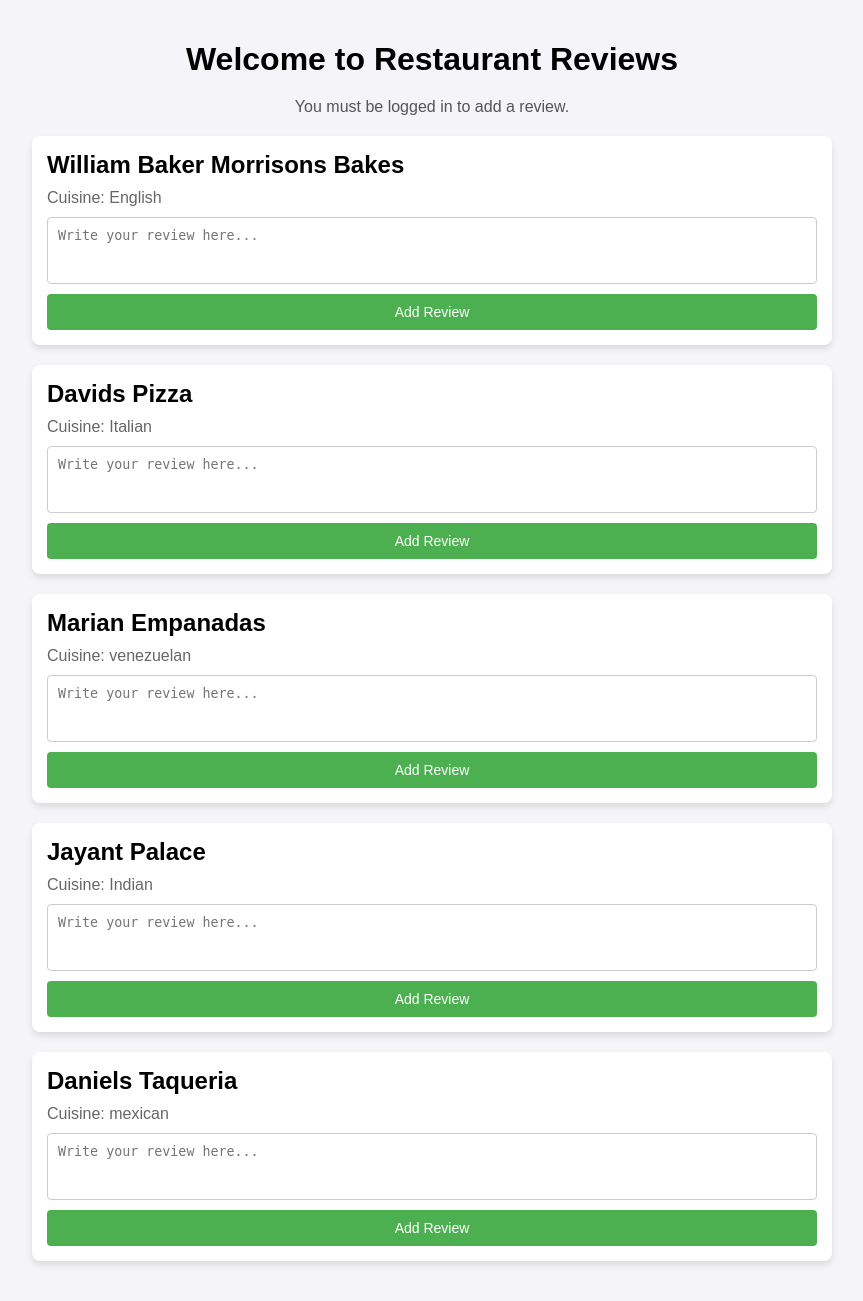
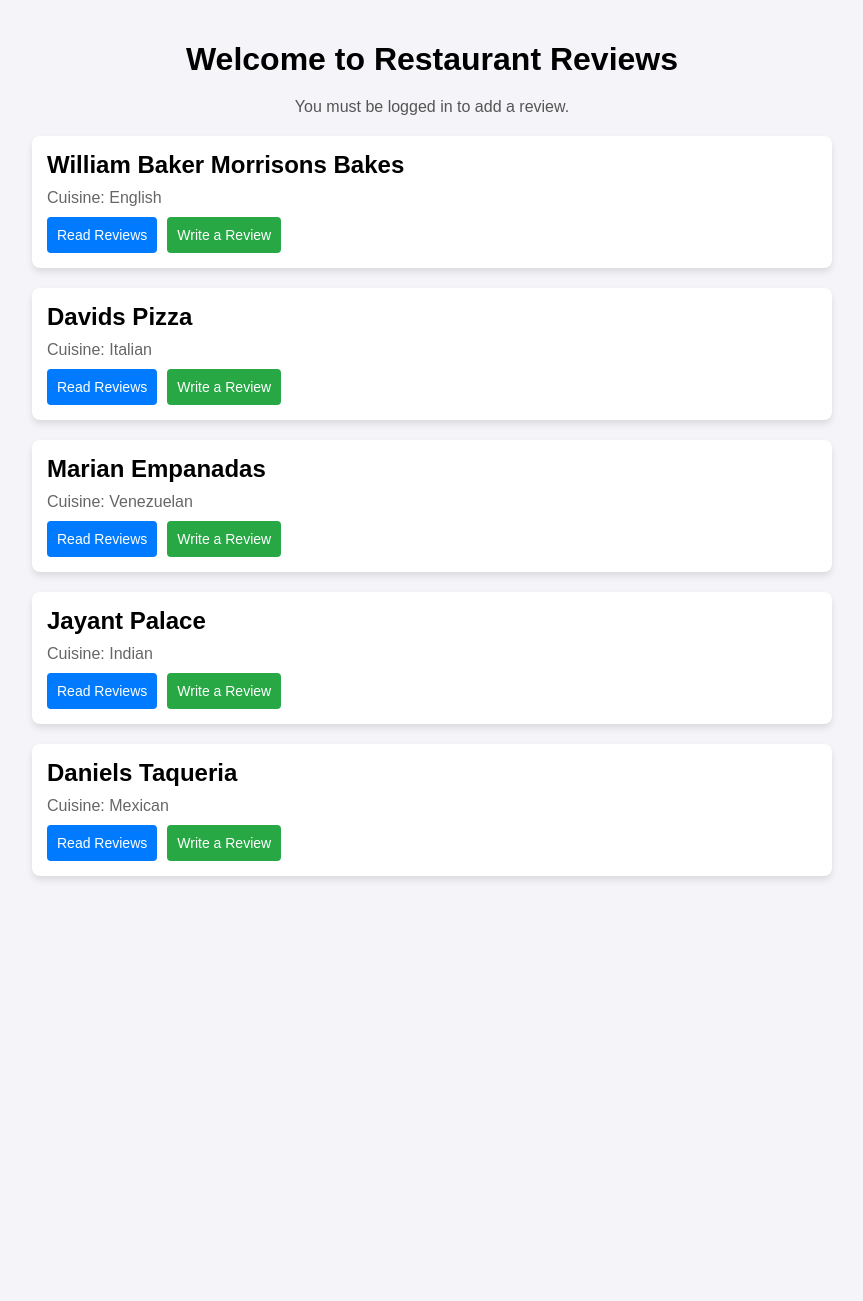
Before and after one commit to Rexusnat3/RestaurantReviewer, a Flask app: page /homepage in a window 1280 px wide. Shown: the whole page, without its empty margins (208-1071 px from the left). After the commit the page ends 880 px from the top, so only its background shows below. Run offline with Flask 3, Linux system fonts and the light colour scheme.

Commit message:
added some html stuff and some routes to add reviews

```diff
--- a/app.py
+++ b/app.py
@@ -1,6 +1,6 @@
 from flask import Flask, render_template, request, redirect, url_for, flash
 from flask_sqlalchemy import SQLAlchemy
-from flask_login import login_user, login_required, current_user
+from flask_login import login_user, login_required
 
 app = Flask(__name__)
 app.config['SQLALCHEMY_DATABASE_URI'] = 'sqlite:///users.sqlite'
@@ -13,25 +13,22 @@ class Restaurant(db.Model):
     name = db.Column(db.String(80))
     cuisine = db.Column(db.String(80))
     description = db.Column(db.String(80))
-
-
-# Defining the User model
-class User(db.Model):
-    id = db.Column(db.Integer, primary_key=True)
-    username = db.Column(db.String(80), nullable=False, unique=True)
-    password = db.Column(db.String(120), nullable=False, unique=True)
+    reviews = db.relationship('Review', backref='restaurant', lazy=True)
 
 
 # Define review model
 class Review(db.Model):
     id = db.Column(db.Integer, primary_key=True)
-    content = db.Column(db.String(500), nullable=False)
-    rating = db.Column(db.Integer, nullable=False)  # 1 to 5 scale
+    content = db.Column(db.Text, nullable=False)
+    rating = db.Column(db.Integer, nullable=False)
     restaurant_id = db.Column(db.Integer, db.ForeignKey('restaurant.id'), nullable=False)
-    user_id = db.Column(db.Integer, db.ForeignKey('user.id'), nullable=False)
 
-    restaurant = db.relationship('Restaurant', backref=db.backref('reviews', lazy=True))
-    user = db.relationship('User', backref=db.backref('reviews', lazy=True))
+
+# Define user model
+class User(db.Model):
+    id = db.Column(db.Integer, primary_key=True)
+    username = db.Column(db.String(80), nullable=False, unique=True)
+    password = db.Column(db.String(120), nullable=False, unique=True)
 
 
 @app.route('/register', methods=['GET', 'POST'])
@@ -69,36 +66,45 @@ def login():
     return render_template('login.html')  # Render login page for GET or failed login
 
 
-# Route to display the homepage of the project
+# Route to display the homepage
 @app.route('/homepage')
 def homepage():
     restaurants = Restaurant.query.all()
     return render_template('homepage.html', restaurants=restaurants)
 
 
-# Route to write a review for a specific restaurant
-@app.route('/restaurant/<int:restaurant_id>/review', methods=['GET', 'POST'])
-@login_required  # Make sure the user is logged in to write a review
-def write_review(restaurant_id):
+# Route to view restaurant details and its reviews
+@app.route('/restaurant/<int:restaurant_id>')
+def restaurant_details(restaurant_id):
+    restaurant = Restaurant.query.get_or_404(restaurant_id)
+    reviews = Review.query.filter_by(restaurant_id=restaurant_id).all()
+    return render_template('restaurant_details.html', restaurant=restaurant, reviews=reviews)
+
+
+# Route to add a review to a restaurant
+@app.route('/restaurant/<int:restaurant_id>/add_review', methods=['GET', 'POST'])
+def add_review(restaurant_id):
     restaurant = Restaurant.query.get_or_404(restaurant_id)
     if request.method == 'POST':
         content = request.form['content']
-        rating = request.form['rating']
+        rating = int(request.form['rating'])
+        if rating < 1 or rating > 5:
+            flash('Rating must be between 1 and 5.', 'error')
+            return redirect(url_for('add_review', restaurant_id=restaurant_id))
 
-        # Create a new review and associate it with the restaurant and the logged-in user
-        new_review = Review(content=content, rating=rating, restaurant_id=restaurant.id, user_id=current_user.id)
-        db.session.add(new_review)
+        review = Review(content=content, rating=rating, restaurant_id=restaurant_id)
+        db.session.add(review)
         db.session.commit()
-        flash('Your review has been posted!', 'success')
-        return redirect(url_for('homepage'))  # Redirect to homepage or the restaurant page
+        flash('Review added successfully!', 'success')
+        return redirect(url_for('restaurant_details', restaurant_id=restaurant_id))
 
-    return render_template('write_review.html', restaurant=restaurant)
+    return render_template('add_review.html', restaurant=restaurant)
 
 
 if __name__ == '__main__':
     with app.app_context():
         db.create_all()
-        # Add some sample data if the tables are empty
+        # Populate restaurants if the database is empty
         if Restaurant.query.count() == 0:
             sample_restaurants = [
                 Restaurant(name='Davids Pizza', cuisine='Italian', description='Flamboyant Pizza with the freshest ingredients'),
--- a/templates/homepage.html
+++ b/templates/homepage.html
@@ -38,28 +38,30 @@
             margin: 0 0 10px;
             color: #666;
         }
-        .restaurant form {
+        .restaurant .buttons {
             display: flex;
-            flex-direction: column;
+            gap: 10px;
         }
-        .restaurant textarea {
-            resize: none;
+        .restaurant a {
             padding: 10px;
-            border: 1px solid #ccc;
+            text-align: center;
+            text-decoration: none;
+            color: white;
             border-radius: 4px;
-            margin-bottom: 10px;
+            font-size: 14px;
+            display: inline-block;
         }
-        .restaurant button {
-            padding: 10px;
-            background-color: #4CAF50;
-            color: white;
-            border: none;
-            border-radius: 4px;
-            cursor: pointer;
-            font-size: 14px;
+        .restaurant .read-reviews {
+            background-color: #007BFF;
         }
-        .restaurant button:hover {
-            background-color: #45a049;
+        .restaurant .read-reviews:hover {
+            background-color: #0056b3;
+        }
+        .restaurant .write-review {
+            background-color: #28a745;
+        }
+        .restaurant .write-review:hover {
+            background-color: #218838;
         }
         .login-message {
             text-align: center;
@@ -79,46 +81,46 @@
         <div class="restaurant">
             <h2>William Baker Morrisons Bakes</h2>
             <p>Cuisine: English</p>
-            <form method="POST" action="/add-review">
-                <textarea name="review" rows="3" placeholder="Write your review here..." required></textarea>
-                <button type="submit">Add Review</button>
-            </form>
+            <div class="buttons">
+                <a href="/reviews/william-baker-morrisons-bakes" class="read-reviews">Read Reviews</a>
+                <a href="/write-review/william-baker-morrisons-bakes" class="write-review">Write a Review</a>
+            </div>
         </div>
 
         <div class="restaurant">
             <h2>Davids Pizza</h2>
             <p>Cuisine: Italian</p>
-            <form method="POST" action="/add-review">
-                <textarea name="review" rows="3" placeholder="Write your review here..." required></textarea>
-                <button type="submit">Add Review</button>
-            </form>
+            <div class="buttons">
+                <a href="/reviews/davids-pizza" class="read-reviews">Read Reviews</a>
+                <a href="/write-review/davids-pizza" class="write-review">Write a Review</a>
+            </div>
         </div>
 
         <div class="restaurant">
             <h2>Marian Empanadas</h2>
-            <p>Cuisine: venezuelan</p>
-            <form method="POST" action="/add-review">
-                <textarea name="review" rows="3" placeholder="Write your review here..." required></textarea>
-                <button type="submit">Add Review</button>
-            </form>
+            <p>Cuisine: Venezuelan</p>
+            <div class="buttons">
+                <a href="/reviews/marian-empanadas" class="read-reviews">Read Reviews</a>
+                <a href="/write-review/marian-empanadas" class="write-review">Write a Review</a>
+            </div>
         </div>
 
         <div class="restaurant">
             <h2>Jayant Palace</h2>
             <p>Cuisine: Indian</p>
-            <form method="POST" action="/add-review">
-                <textarea name="review" rows="3" placeholder="Write your review here..." required></textarea>
-                <button type="submit">Add Review</button>
-            </form>
+            <div class="buttons">
+                <a href="/reviews/jayant-palace" class="read-reviews">Read Reviews</a>
+                <a href="/write-review/jayant-palace" class="write-review">Write a Review</a>
+            </div>
         </div>
 
         <div class="restaurant">
             <h2>Daniels Taqueria</h2>
-            <p>Cuisine: mexican</p>
-            <form method="POST" action="/add-review">
-                <textarea name="review" rows="3" placeholder="Write your review here..." required></textarea>
-                <button type="submit">Add Review</button>
-            </form>
+            <p>Cuisine: Mexican</p>
+            <div class="buttons">
+                <a href="/reviews/daniels-taqueria" class="read-reviews">Read Reviews</a>
+                <a href="/write-review/daniels-taqueria" class="write-review">Write a Review</a>
+            </div>
         </div>
     </div>
 </body>
```
Also changed, not shown: instance/users.sqlite.
